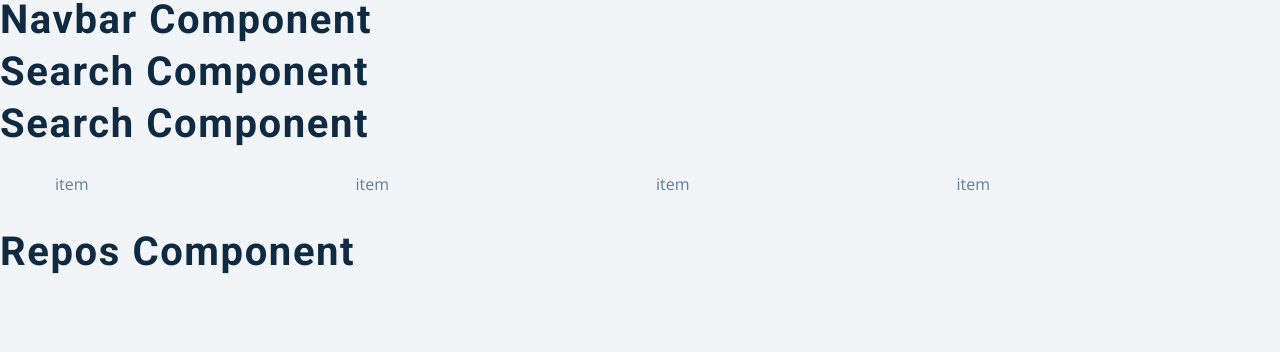
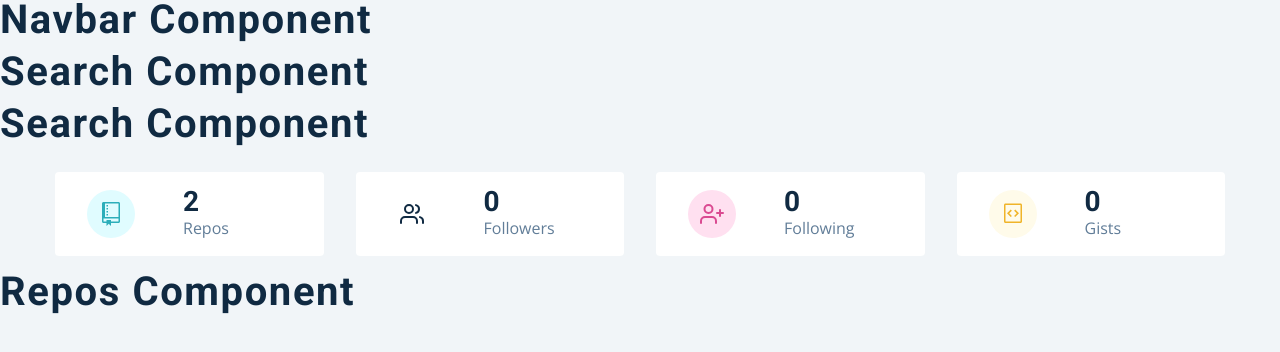
Before and after one commit to lukemcgrath98/visualisation, a React (Create React App) app: page / in a window 1280 px wide. Shown: the top 352 px of the page. Built offline with nearby package versions, Linux system fonts and the light colour scheme.

Commit message:
Updated components on main screen

```diff
--- a/src/components/Info.js
+++ b/src/components/Info.js
@@ -37,11 +37,21 @@
   return <section className="section">
     <Wrapper className="section-center">
       {items.map((item) => {
-        return <p>item</p>;
+        return <Item key={item.id} {...item}></Item>;
       })}
     </Wrapper>
   </section>;
 };
+
+const Item = ({icon,label,value,color}) =>{
+  return <article className="item">
+    <span className={color}>{icon}</span>
+    <div>
+      <h3>{value}</h3>
+      <p>{label}</p>
+    </div>
+  </article>
+}
 
 const Wrapper = styled.section`
   display: grid;
```
